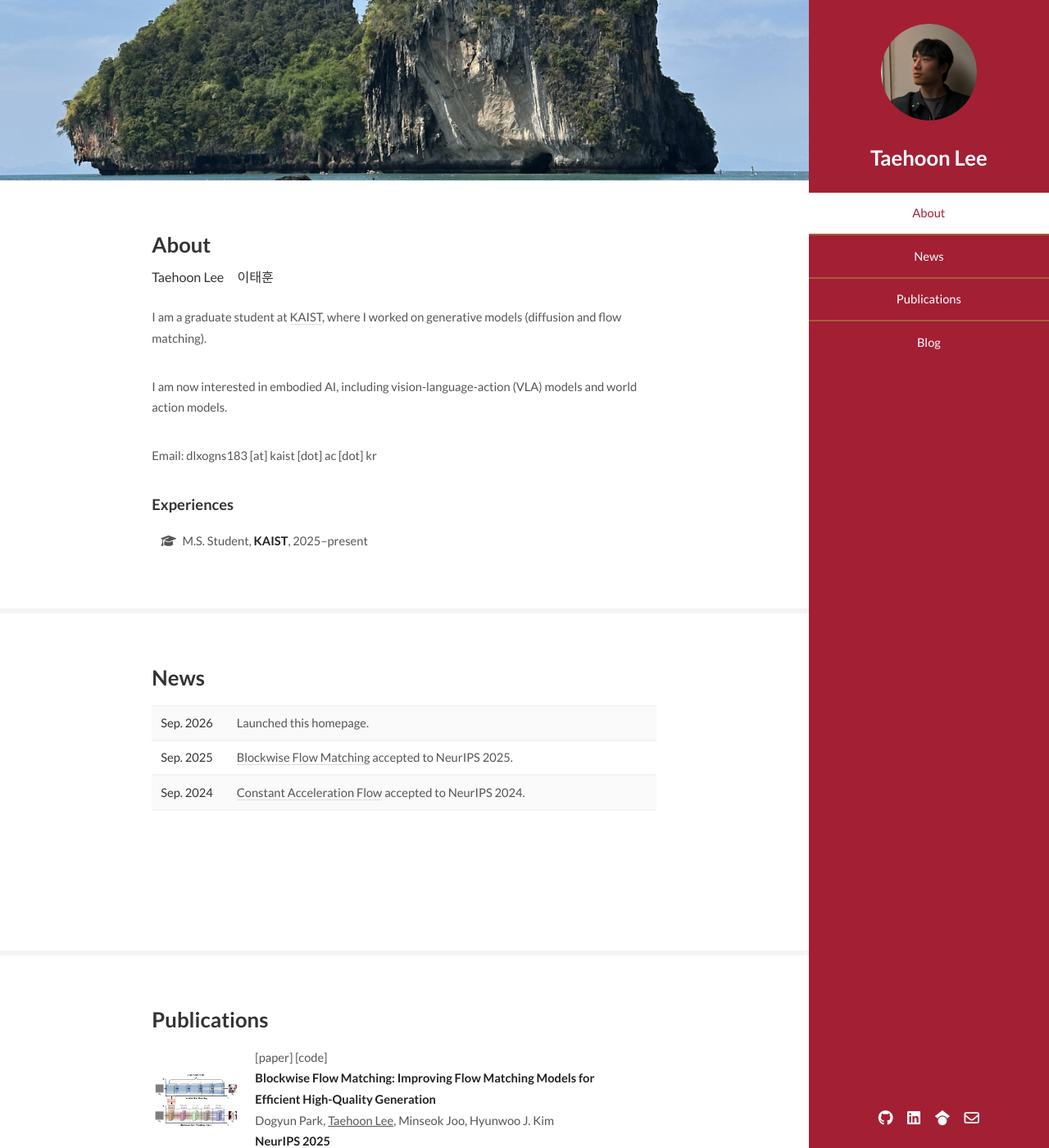
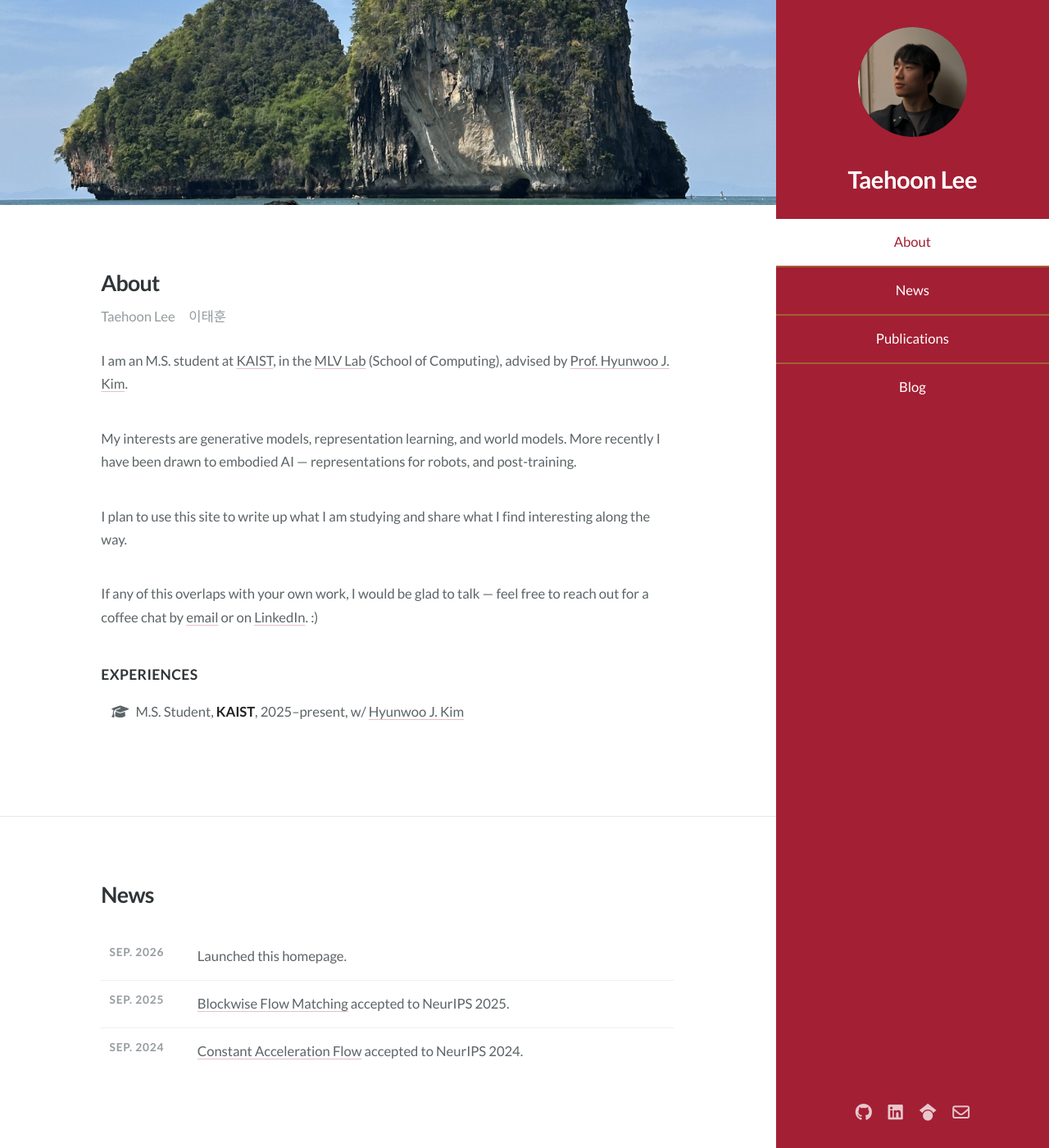
Before and after one commit to LTH9898/lth9898.github.io, a Jekyll site: the page built from index.html, in a window 1280 px wide and 1400 px high. Shown: the whole window at 82% size. Built offline with Jekyll 4.4.1, drawn with Linux system fonts in a browser that asks for light colours.

Commit message:
Rewrite About, refine the visual design, add a TH mark
About: replaces the placeholder-derived text with the real bio — M.S.
student at KAIST in the MLV Lab (School of Computing), advised by Prof.
Hyunwoo J. Kim; interests in generative models, representation learning
and world models, more recently embodied AI, representations for robots
and post-training; an invitation to get in touch for a coffee chat. The
advisor now also appears on the Experiences row, and the standalone
"Email:" line is gone in favour of an inline link in that closing
paragraph.

The inline link uses the same obfuscation as the sidebar icon, so
email-script.html now assembles the address for every .email-inline as
well as #email-link. The address is still absent from the served HTML.

Icon: images/logo.png was still the template author's "Z". Replaced with
a TH monogram — white Helvetica Neue Bold on a rounded tile in the
site's maroon — rendered at 8x and downsampled so the edges stay clean
at favicon size. Adds a 64px favicon and a 180px apple-touch-icon and
points the head at them, rather than serving the 512px logo as a
favicon.

css/refine.css is a restrained pass over the finish, leaving the
template's structure, maroon sidebar and proportions alone:

- Softer body colour, slightly smaller type, tighter tracking.
- Section dividers drop from a 6px grey band to a hairline, with
  slightly tighter vertical padding.
- Links lose the 1px bottom border for a real underline with an offset,
  and hover into the brand maroon instead of the template's #0000ff,
  which clashed with the palette. Chrome links (nav, icons, tags) are
  not underlined.
- News rows lose the zebra striping for hairlines; dates become small
  uppercase labels.
- Publication rows get a rounded hover tint and the teasers a hairline
  border.
- Sidebar avatar gains a soft shadow; nav and social icons get hover
  transitions. Focus rings for keyboard users, and a reduced-motion
  guard.
- Footer moves to a near-white ground with a hairline top.

It loads at the end of <body>, not in <head>: skel injects style.css and
its breakpoint variants into <head> at runtime, so a stylesheet linked
in <head> loses the cascade to them. Verified in the browser that the
overrides now win.

Co-Authored-By: Claude Opus 5 <noreply@anthropic.com>

```diff
--- a/_includes/email-script.html
+++ b/_includes/email-script.html
@@ -1,10 +1,13 @@
 <script>
-  // Assemble the mailto at runtime so the address is not in the served HTML.
+  // Assemble every mailto at runtime so the address is never in the served HTML.
   (function () {
-    var a = document.getElementById('email-link');
-    if (!a) return;
-    var addr = a.dataset.user + String.fromCharCode(64) + a.dataset.domain;
-    a.href = 'mailto:' + addr;
-    a.title = addr;
+    var links = document.querySelectorAll('#email-link, .email-inline');
+    for (var i = 0; i < links.length; i++) {
+      var a = links[i];
+      if (!a.dataset.user || !a.dataset.domain) continue;
+      var addr = a.dataset.user + String.fromCharCode(64) + a.dataset.domain;
+      a.href = 'mailto:' + addr;
+      a.title = addr;
+    }
   })();
 </script>
--- a/_includes/head.html
+++ b/_includes/head.html
@@ -1,5 +1,6 @@
 <head>
-  <link rel="shortcut icon" href="{{ '/images/logo.png' | relative_url }}">
+  <link rel="icon" type="image/png" href="{{ '/images/favicon.png' | relative_url }}">
+  <link rel="apple-touch-icon" href="{{ '/images/apple-touch-icon.png' | relative_url }}">
   <title>{% if page.title and page.url != '/' %}{{ page.title }} &middot; {{ site.title }}{% else %}{{ site.title }}{% endif %}</title>
   <link rel="stylesheet" href="{{ '/css/fa6-all.min.css' | relative_url }}">
   <link rel="stylesheet" href="{{ '/css/fa6-local-fonts.css' | relative_url }}">
--- a/_layouts/default.html
+++ b/_layouts/default.html
@@ -23,6 +23,13 @@
       <!-- Footer -->
       {% include footer.html %}
     </div>
+    {% comment %}
+      skel injects style.css and its breakpoint variants into <head> at
+      runtime, so a <link> in <head> loses the cascade to them. Loading the
+      refinements here — later in document order — lets plain selectors
+      override the template without an !important on every rule.
+    {% endcomment %}
+    <link rel="stylesheet" href="{{ '/css/refine.css' | relative_url }}">
     {% include email-script.html %}
     {% if page.math %}{% include katex.html %}{% endif %}
   </body>
--- /dev/null
+++ b/css/refine.css
@@ -0,0 +1,252 @@
+/*
+  Visual refinements layered on top of the Read Only template (css/style.css).
+
+  Kept deliberately restrained: the template's structure, maroon sidebar and
+  overall proportions are unchanged. What this file adjusts is the finish —
+  typography, spacing rhythm, rule weights, hover and focus states — so the
+  page reads as current without becoming a different design.
+
+  Loaded after style.css, so equal-specificity rules here win.
+*/
+
+:root {
+  --brand: #a31f34;
+  --brand-dark: #7f1828;
+  --ink: #2f3437;
+  --ink-soft: #5c6467;
+  --ink-faint: #949c9f;
+  --rule: #e9e7e5;
+  --rule-soft: #f2f0ee;
+}
+
+/* --------------------------------------------------------------- Typography */
+
+body,
+input,
+select,
+textarea {
+  color: var(--ink-soft);
+  font-size: 12.5pt;
+  letter-spacing: -0.003em;
+  line-height: 1.72;
+  -webkit-font-smoothing: antialiased;
+  -moz-osx-font-smoothing: grayscale;
+}
+
+h1,
+h2,
+h3,
+h4,
+h5,
+h6 {
+  color: var(--ink);
+  letter-spacing: -0.018em;
+}
+
+header.major h2 {
+  color: var(--ink);
+  font-size: 1.6em;
+  letter-spacing: -0.025em;
+}
+
+header.major h2 + p {
+  color: var(--ink-faint);
+  font-size: 1em;
+}
+
+/* The section header sat tight against its body copy; give it room. */
+header.major {
+  margin-bottom: 1.6em;
+}
+
+#about h3 {
+  color: var(--ink);
+  font-size: 1.05em;
+  letter-spacing: 0.02em;
+  margin-top: 2.4em;
+  text-transform: uppercase;
+}
+
+::selection {
+  background: rgba(163, 31, 52, 0.15);
+}
+
+/* -------------------------------------------------------------------- Links */
+
+/*
+  The template underlines every link with a 1px border and flips it to pure
+  blue (#0000ff) on hover, which fights the maroon palette. Use a real
+  underline with an offset instead, and hover into the brand colour.
+*/
+a {
+  border-bottom: 0;
+  text-decoration: underline;
+  text-decoration-color: rgba(163, 31, 52, 0.28);
+  text-decoration-thickness: 1px;
+  text-underline-offset: 0.18em;
+  transition:
+    color 0.18s ease,
+    text-decoration-color 0.18s ease;
+}
+
+a:hover {
+  color: var(--brand) !important;
+  text-decoration-color: var(--brand);
+}
+
+a:focus-visible {
+  border-radius: 2px;
+  outline: 2px solid var(--brand);
+  outline-offset: 2px;
+}
+
+/* Links that are chrome rather than prose carry no underline. */
+#nav a,
+#header a,
+.icons a,
+.tag,
+.post-list-title,
+.footer-logo a,
+a.lowkey {
+  text-decoration: none;
+}
+
+a.lowkey:hover,
+.post-list-title:hover {
+  text-decoration: underline;
+  text-decoration-color: currentColor;
+  text-underline-offset: 0.18em;
+}
+
+/* ------------------------------------------------------------------ Sections */
+
+/*
+  6px of solid grey between sections read as a hard chunk. A hairline plus
+  slightly tighter vertical padding gives the same separation more quietly.
+*/
+#main > section {
+  border-top: solid 1px var(--rule);
+}
+
+#main > section > .container {
+  padding: 4.5em 0 4em 0;
+}
+
+/* --------------------------------------------------------------------- News */
+
+#news table tbody tr {
+  border: 0;
+  border-bottom: solid 1px var(--rule-soft);
+}
+
+#news table tbody tr:last-child {
+  border-bottom: 0;
+}
+
+#news table tbody tr:nth-child(2n + 1) {
+  background: none;
+}
+
+#news table td,
+#news table th {
+  padding: 0.85em 0.75em;
+}
+
+#news .news-date {
+  color: var(--ink-faint);
+  font-size: 0.82em;
+  font-weight: 600;
+  letter-spacing: 0.06em;
+  text-transform: uppercase;
+  white-space: nowrap;
+}
+
+/* ------------------------------------------------------------- Publications */
+
+.features .feature-item {
+  border-top: solid 1px var(--rule-soft);
+  border-radius: 5px;
+  margin-bottom: 0.25em;
+  padding: 1.25em 0.75em;
+  transition: background-color 0.18s ease;
+}
+
+.features .feature-item:hover {
+  background: #faf9f8;
+}
+
+.features .feature-item:first-child {
+  padding-top: 1.25em;
+}
+
+.features .feature-item .image img {
+  border: solid 1px var(--rule);
+  border-radius: 4px;
+  height: auto;
+}
+
+.author-self {
+  color: var(--ink);
+  font-weight: 700;
+  text-decoration: none;
+}
+
+/* ------------------------------------------------------------------ Sidebar */
+
+#header > header .avatar img {
+  box-shadow: 0 2px 14px rgba(0, 0, 0, 0.22);
+}
+
+#header > header h1 {
+  letter-spacing: -0.015em;
+}
+
+#nav ul li a {
+  transition:
+    background-color 0.18s ease,
+    color 0.18s ease;
+}
+
+#nav ul li a:not(.active):hover {
+  background: rgba(255, 255, 255, 0.09);
+  color: #fff !important;
+}
+
+#header footer .icons a {
+  opacity: 0.75;
+  transition:
+    opacity 0.18s ease,
+    transform 0.18s ease;
+}
+
+#header footer .icons a:hover {
+  opacity: 1;
+  transform: translateY(-2px);
+}
+
+/* ------------------------------------------------------------------- Footer */
+
+#footer {
+  background: #f6f5f4;
+  border-top: solid 1px var(--rule);
+  color: var(--ink-faint);
+}
+
+#footer .copyright {
+  font-size: 0.82em;
+}
+
+.footer-logo img {
+  border-radius: 12px;
+  max-width: 44px;
+  opacity: 0.9;
+}
+
+/* ------------------------------------------------------------------- Motion */
+
+@media (prefers-reduced-motion: reduce) {
+  * {
+    animation-duration: 0.01ms !important;
+    transition-duration: 0.01ms !important;
+  }
+}
--- a/index.html
+++ b/index.html
@@ -12,18 +12,35 @@ keywords: Taehoon Lee,KAIST,embodied AI,vision-language-action,generative models
               <p>Taehoon Lee&emsp;<span lang="ko">이태훈</span></p>
             </header>
             <p>
-              I am a graduate student at
+              I am an M.S. student at
               <a target="_blank" rel="noopener noreferrer" href="https://www.kaist.ac.kr/en/"
                 >KAIST</a
-              >, where I worked on generative models (diffusion and flow
-              matching).
+              >, in the
+              <a target="_blank" rel="noopener noreferrer" href="https://mlv.kaist.ac.kr"
+                >MLV Lab</a
+              >
+              (School of Computing), advised by
+              <a target="_blank" rel="noopener noreferrer" href="https://scholar.google.com/citations?user=UWjPkGwAAAAJ"
+                >Prof. Hyunwoo J. Kim</a
+              >.
             </p>
             <p>
-              I am now interested in embodied AI, including vision-language-action
-              (VLA) models and world action models.
+              My interests are generative models, representation learning, and
+              world models. More recently I have been drawn to embodied AI &mdash;
+              representations for robots, and post-training.
             </p>
             <p>
-              Email: <span class="email-obfuscated">dlxogns183 [at] kaist [dot] ac [dot] kr</span>
+              I plan to use this site to write up what I am studying and share
+              what I find interesting along the way.
+            </p>
+            <p>
+              If any of this overlaps with your own work, I would be glad to talk
+              &mdash; feel free to reach out for a coffee chat by
+              <a href="#" class="email-inline" data-user="dlxogns183" data-domain="kaist.ac.kr">email</a>
+              or on
+              <a target="_blank" rel="noopener noreferrer" href="https://www.linkedin.com/in/taehoon-lee-7187432b0/"
+                >LinkedIn</a
+              >. :)
             </p>
             <h3>Experiences</h3>
             <table class="invisible" role="presentation">
@@ -31,7 +48,10 @@ keywords: Taehoon Lee,KAIST,embodied AI,vision-language-action,generative models
                 <tr class="invisible">
                   <td>
                     <i class="fa-solid fa-graduation-cap fa-fw"></i>&ensp;M.S.
-                    Student, <b>KAIST</b>, 2025&ndash;present
+                    Student, <b>KAIST</b>, 2025&ndash;present, w/
+                    <a target="_blank" rel="noopener noreferrer" href="https://scholar.google.com/citations?user=UWjPkGwAAAAJ"
+                      >Hyunwoo J. Kim</a
+                    >
                   </td>
                 </tr>
               </tbody>
```
Also changed, not shown: images/apple-touch-icon.png (added), images/favicon.png (added), images/logo.png.
